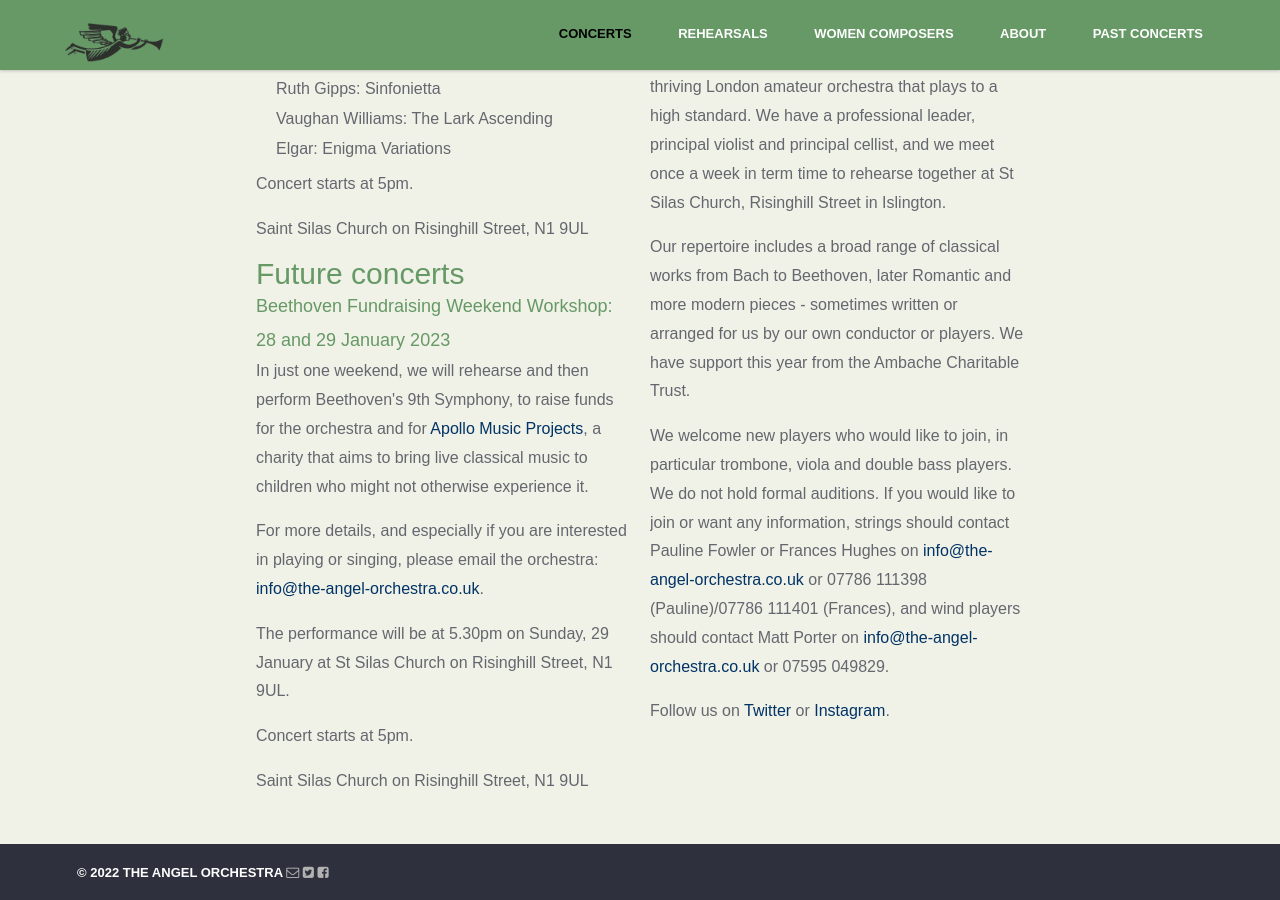
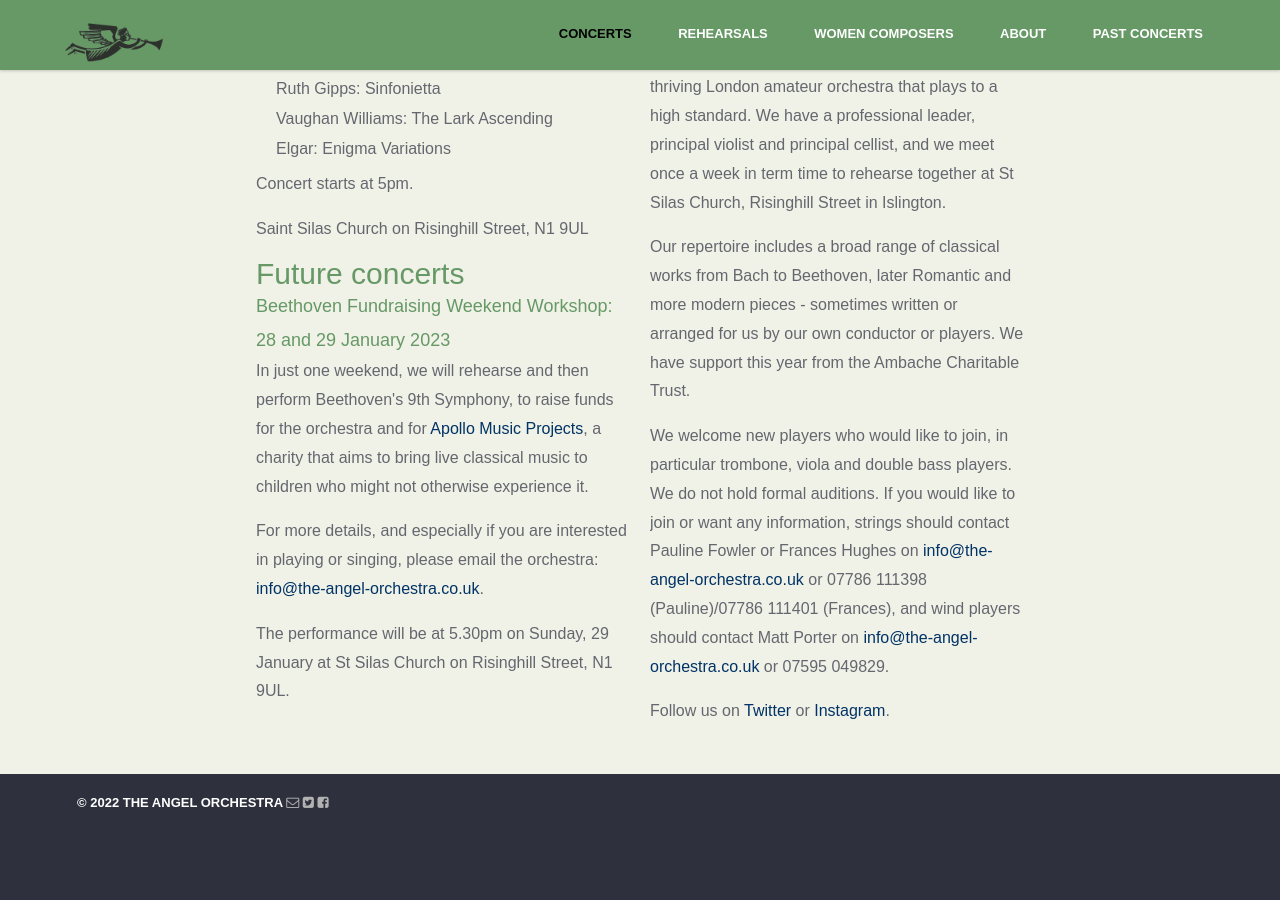
Before and after one commit to the-angel-orchestra/the-angel-orchestra.github.io, a Jekyll site: the page built from index.html, in a window 1280 px wide and 900 px high, scrolled down 661 px. Built offline with Jekyll 4.4.1, drawn with Linux system fonts in a browser that asks for light colours; nearby versions of some CDN libraries; some web fonts are replaced; after the commit the page ends 1492 px from its top, so only the background shows below that.

Commit message:
Updates content

```diff
--- a/_includes/future-concerts.html
+++ b/_includes/future-concerts.html
@@ -1,4 +1,2 @@
 <h3>Beethoven Fundraising Weekend Workshop: 28 and 29 January 2023</h3>
 <p>In just one weekend, we will rehearse and then perform Beethoven's 9th Symphony, to raise funds for the orchestra and for <a href="https://www.apollomusicprojects.org/">Apollo Music Projects</a>, a charity that aims to bring live classical music to children who might not otherwise experience it.</p><p>For more details, and especially if you are interested in playing or singing, please email the orchestra: <a href='mailto:info@the-angel-orchestra.co.uk'>info@the-angel-orchestra.co.uk</a>.</p><p>The performance will be at 5.30pm on Sunday, 29 January at St Silas Church on Risinghill Street, N1 9UL.</p>
-<p>Concert starts at 5pm. </p>
-<p>Saint Silas Church on Risinghill Street, N1 9UL</p>
```
